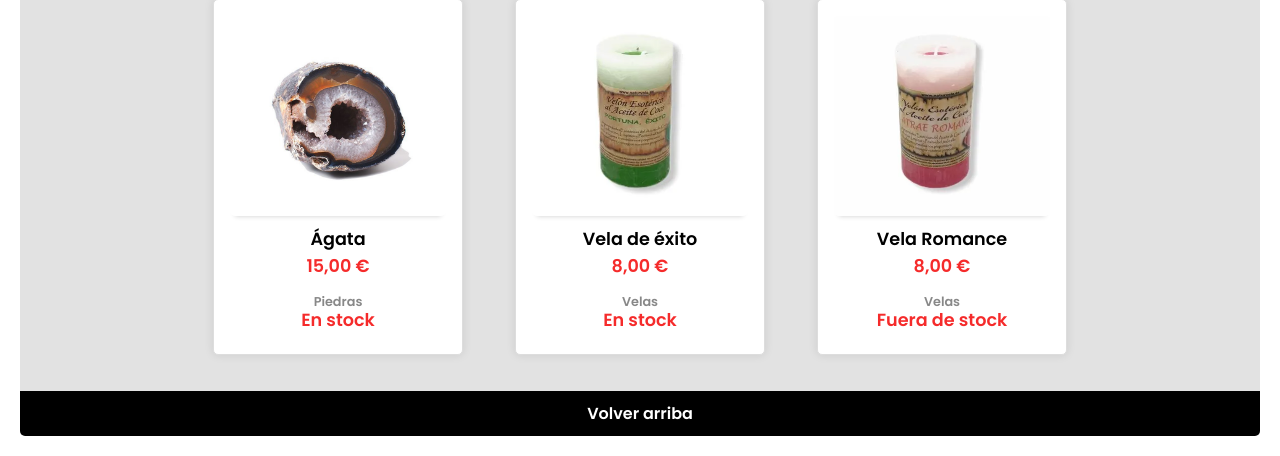
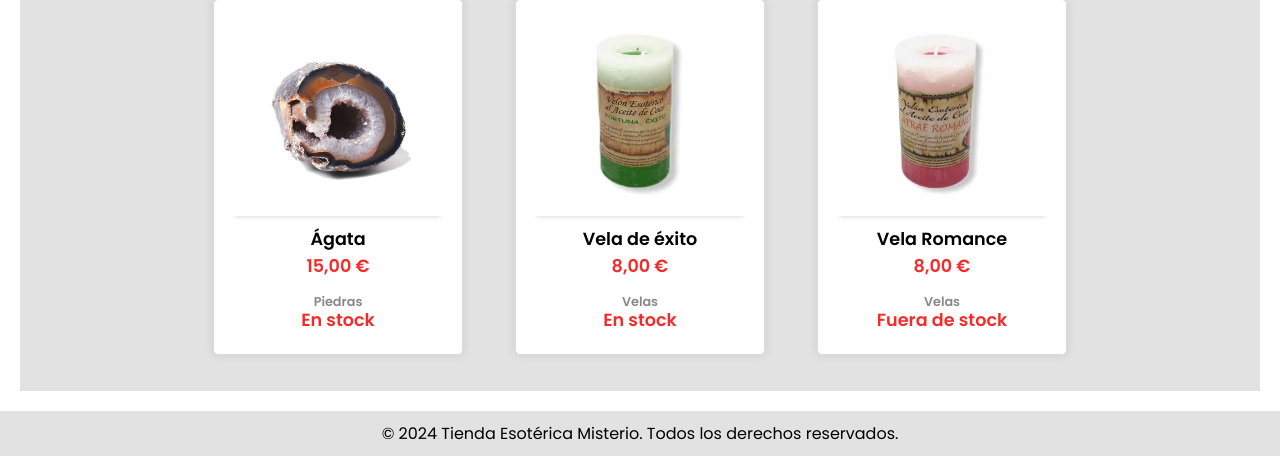
Before and after one commit to HectorNG840/tienda_Esoterica, a Django app: page / in a window 1280 px wide. Shown: the part 1570-2026 px from the top of the page. Run offline with Django 5.2, Linux system fonts and the light colour scheme; data comes from the database, SQL or seed files in the repository; some libraries are stand-ins or nearby versions.

Commit message:
fix: Suprimir volver arriba

```diff
--- a/tienda/tiendaEsoterica/templates/inicio.html
+++ b/tienda/tiendaEsoterica/templates/inicio.html
@@ -81,13 +81,8 @@
   </section>
 </div>
 
-<div id="back-to-top" onclick="scrollToTop()">
-Volver arriba
-</div>
 <script>
-  function scrollToTop() {
-    window.scrollTo({ top: 0, behavior: 'smooth' });
-  }
+
 
   // Configurar el slider de precios
   document.addEventListener('DOMContentLoaded', function() {
```
